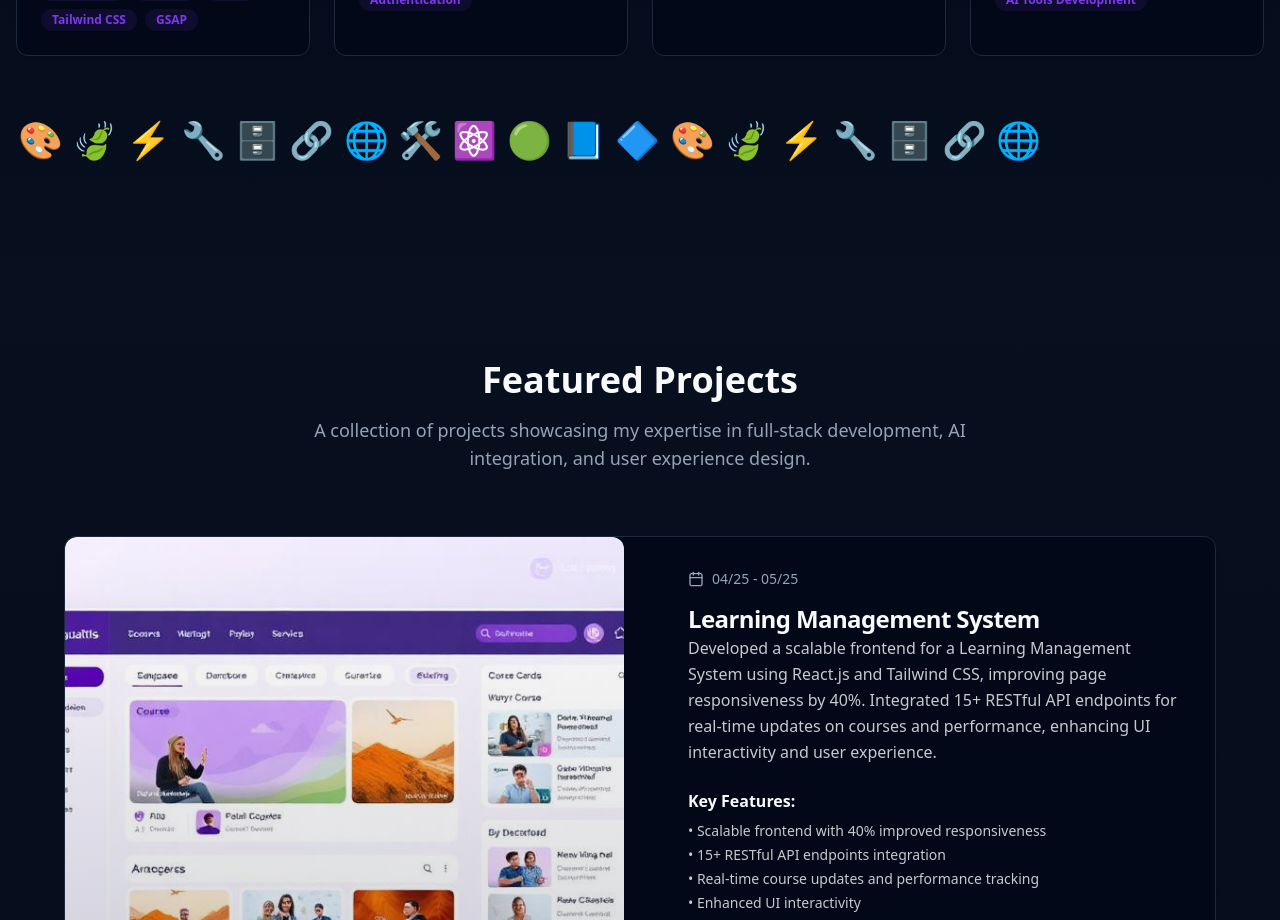
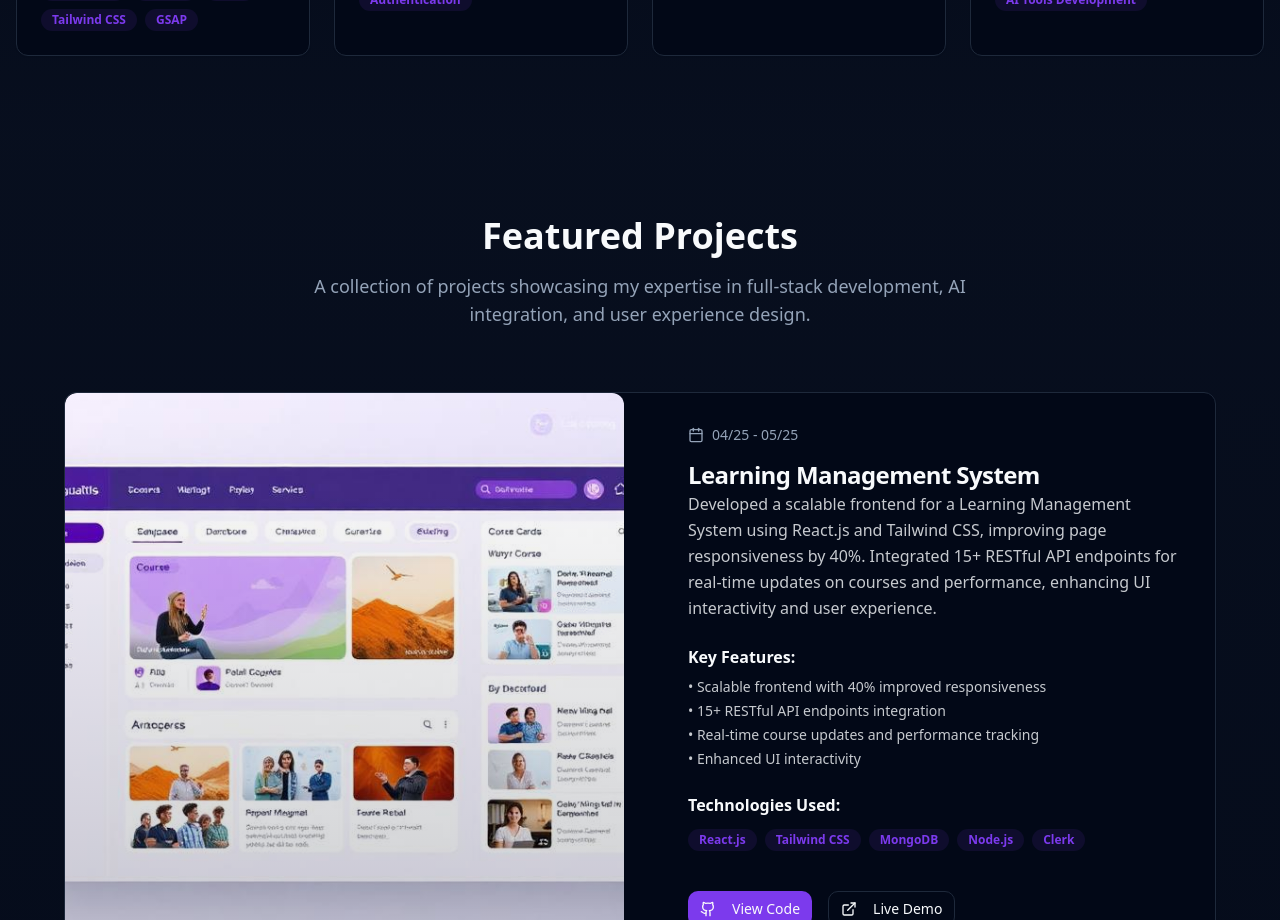
Before and after one commit to krishnabhambani/krishna-bhambani-portfolio, a React (Vite) app: page / in a window 1280 px wide. Shown: the part 1940-2860 px from the top of the page. Built offline with nearby package versions, Linux system fonts and the light colour scheme.

Commit message:
Update Skills.tsx

```diff
--- a/src/components/Skills.tsx
+++ b/src/components/Skills.tsx
@@ -68,14 +68,14 @@ const Skills = () => {
         </div>
 
         {/* Animated Tech Stack Symbols */}
-        <div className="mt-16 overflow-hidden">
+{/*         <div className="mt-16 overflow-hidden">
           <div className="flex items-center gap-8 animate-scroll">
             <div className="flex items-center gap-8 text-4xl">
               ⚛️ 🟢 📘 🔷 🎨 🍃 ⚡ 🔧 🗄️ 🔗 🌐 🛠️
               ⚛️ 🟢 📘 🔷 🎨 🍃 ⚡ 🔧 🗄️ 🔗 🌐 🛠️
             </div>
           </div>
-        </div>
+        </div> */}
       </div>
     </section>
   );
```
